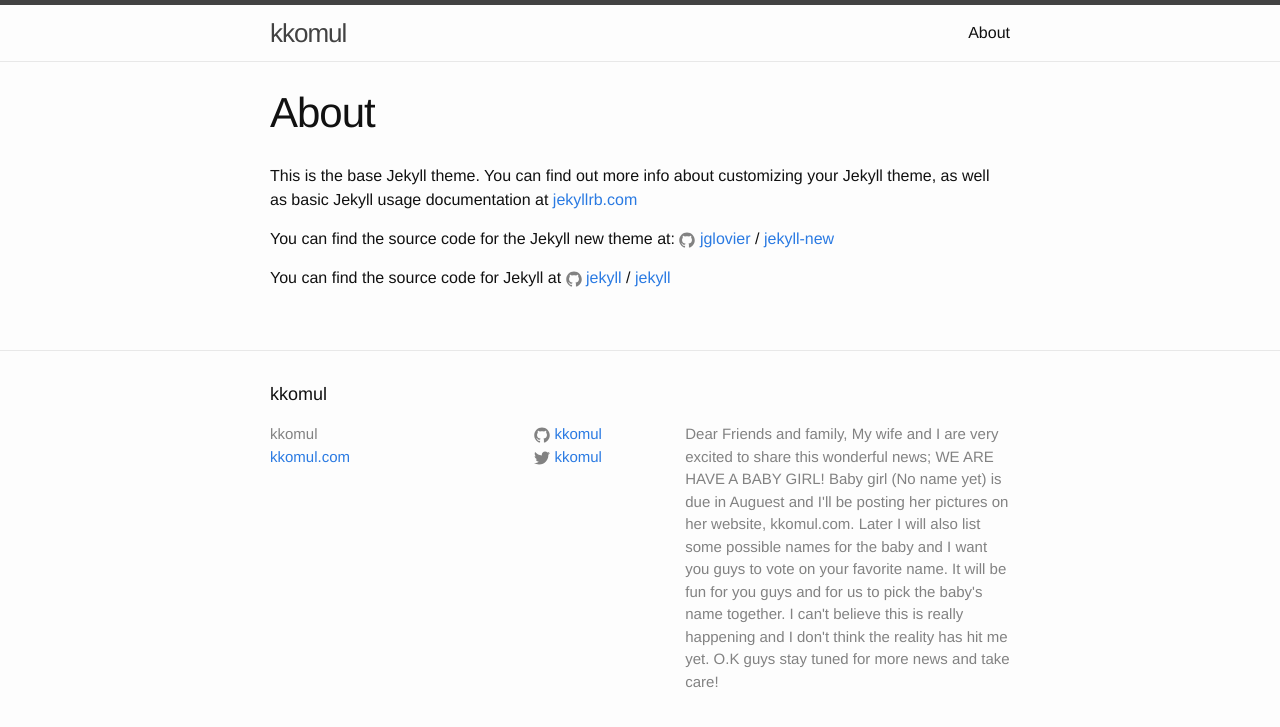
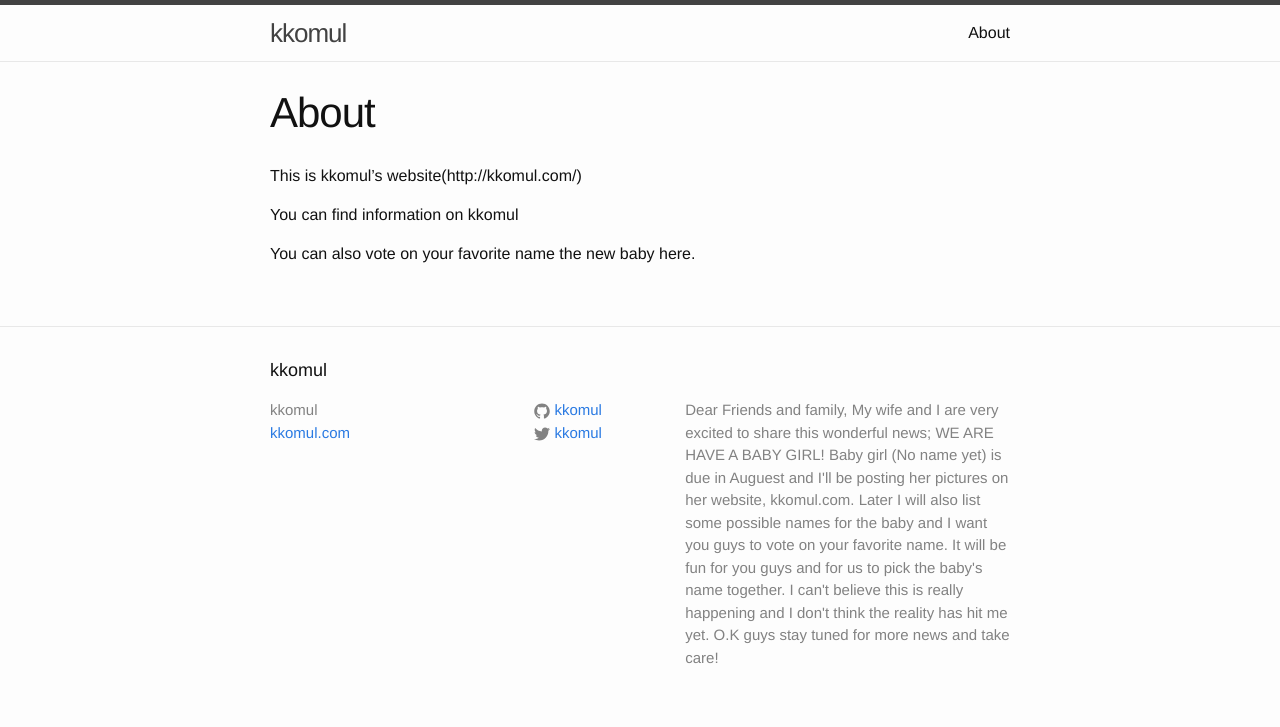
Before and after one commit to Holdover3/Holdover3.github.io, a Jekyll site: the page built from about.md, in a window 1280 px wide. Shown: the top 727 px of the page. Built offline with Jekyll 4.4.1, drawn with Linux system fonts in a browser that asks for light colours.

Commit message:
Update about.md

```diff
--- a/about.md
+++ b/about.md
@@ -4,12 +4,8 @@ title: About
 permalink: /about/
 ---
 
-This is the base Jekyll theme. You can find out more info about customizing your Jekyll theme, as well as basic Jekyll usage documentation at [jekyllrb.com](http://jekyllrb.com/)
+This is kkomul's website(http://kkomul.com/)
 
-You can find the source code for the Jekyll new theme at:
-{% include icon-github.html username="jglovier" %} /
-[jekyll-new](https://github.com/jglovier/jekyll-new)
+You can find information on kkomul
 
-You can find the source code for Jekyll at
-{% include icon-github.html username="jekyll" %} /
-[jekyll](https://github.com/jekyll/jekyll)
+You can also vote on your favorite name the new baby here.
```
